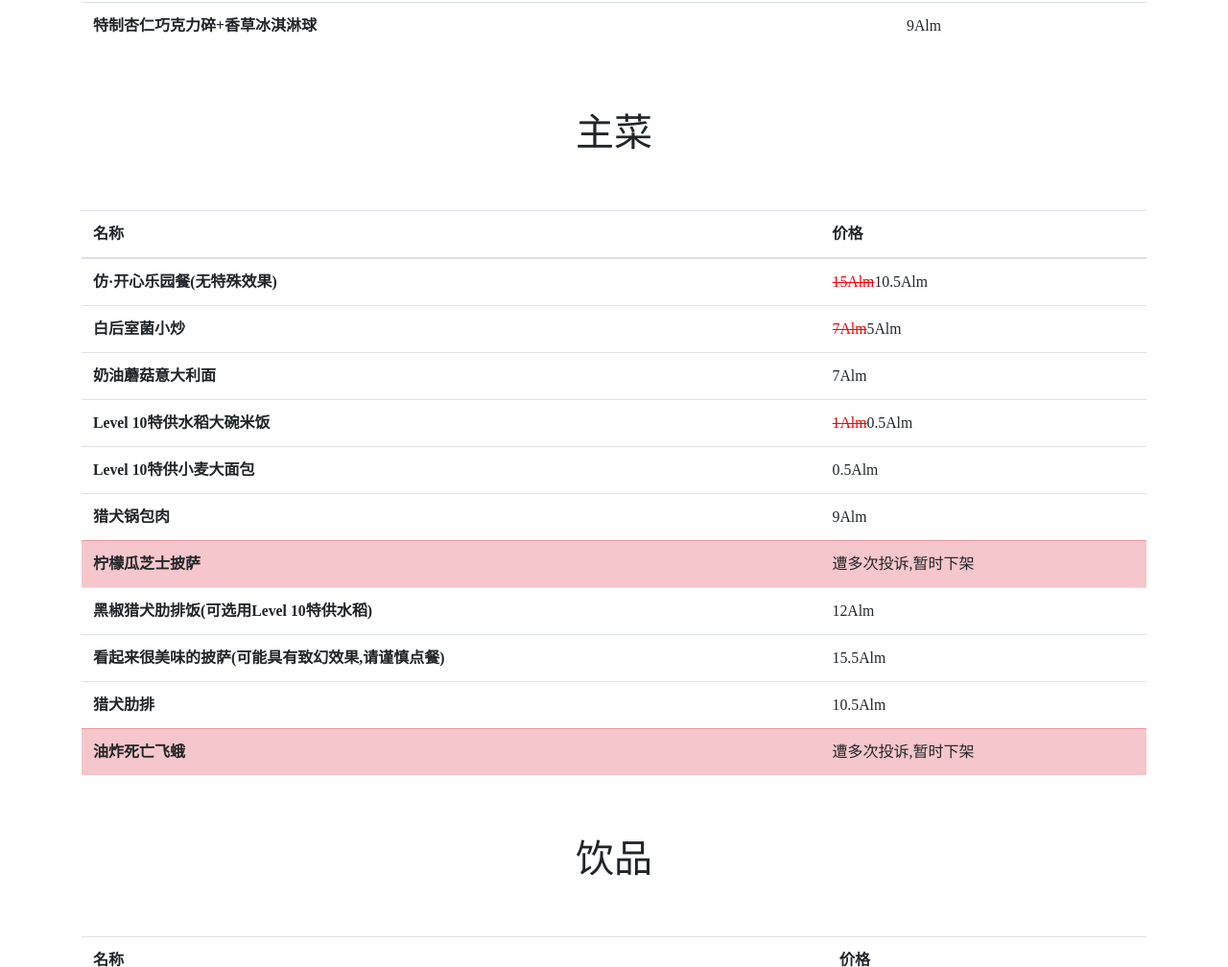
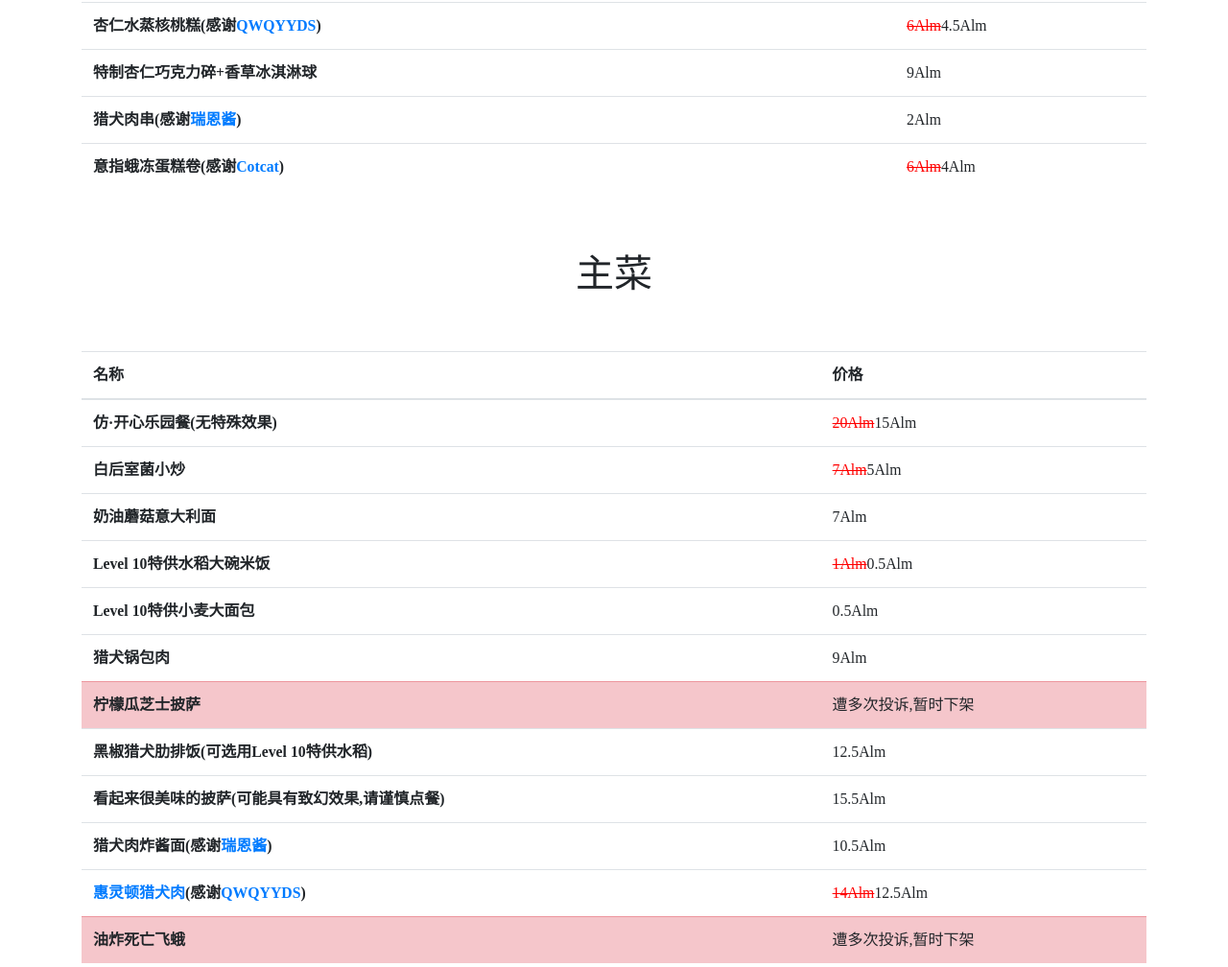
Before and after one commit to Caviar-X/bip, a plain HTML site: page domains/ly-diner.cn.br/menu.html in a window 1280 px wide. Shown: the part 784-1792 px from the top of the page at 96% size. Drawn offline with nearby package versions, Linux system fonts and the light colour scheme.

Commit message:
modify menu.html

```diff
--- a/domains/ly-diner.cn.br/menu.html
+++ b/domains/ly-diner.cn.br/menu.html
@@ -26,10 +26,10 @@
   <br>
   <br>
   <p class="text-info text-center">1Alm = 1瓶杏仁水</p>
-  <p class="text-sucess text-center">更多的菜品，更多的套餐，需要大家<a href="https://backrooms.fandom.com/zh/f/p/4400000000000074754"
+  <p class="text-sucess text-center">更多的菜品，更多的套餐，需要大家<a href="https://backrooms.fandom.com/zh/f/p/4400000000000074778"
       target="_blank">集思广益</a></p>
   <div class="container">
-    <h1 class="text-center">餐前小食</h1>
+    <h1 class="text-center">小食</h1>
     <br>
     <br>
     <table class="table table-hover">
@@ -71,8 +71,20 @@
           <td>1.5Alm</td>
         </tr>
         <tr>
+          <th>杏仁水蒸核桃糕(感谢<a href="https://backrooms.fandom.com/zh/f/u/51943462" target="_blank">QWQYYDS</a>)</th>
+          <td><s style="color: red;">6Alm</s>4.5Alm</td>
+        </tr>
+        <tr>
           <th>特制杏仁巧克力碎+香草冰淇淋球</th>
           <td>9Alm</td>
+        </tr>
+        <tr>
+          <th>猎犬肉串(感谢<a href="https://backrooms.fandom.com/zh/f/u/52107058" target="_blank">瑞恩酱</a>)</th>
+          <td>2Alm</td>
+        </tr>
+        <tr>
+          <th>意指蛾冻蛋糕卷(感谢<a href="https://backrooms.fandom.com/zh/f/u/52571739" target="_blank">Cotcat</a>)</th>
+          <td><s style="color: red;">6Alm</s>4Alm</td>
         </tr>
       </tbody>
     </table>
@@ -89,7 +101,7 @@
       <tbody>
         <tr>
           <th>仿·开心乐园餐(无特殊效果)</th>
-          <td><s style="color: red;">15Alm</s>10.5Alm</td>
+          <td><s style="color: red;">20Alm</s>15Alm</td>
         </tr>
         <tr>
           <th>白后室菌小炒</th>
@@ -117,15 +129,22 @@
         </tr>
         <tr>
           <th>黑椒猎犬肋排饭(可选用Level 10特供水稻)</th>
-          <td>12Alm</td>
+          <td>12.5Alm</td>
         </tr>
         <tr>
           <th>看起来很美味的披萨(可能具有致幻效果,请谨慎点餐)</th>
           <td>15.5Alm</td>
         </tr>
+
         <tr>
-          <th>猎犬肋排</th>
+          <th>猎犬肉炸酱面(感谢<a href="https://backrooms.fandom.com/zh/f/u/52107058" target="_blank">瑞恩酱</a>)</th>
           <td>10.5Alm</td>
+        </tr>
+        <tr>
+          <th><a href="https://backrooms.fandom.com/zh/f/p/4400000000000074778/r/4400000000000275626"
+              target="_blank">惠灵顿猎犬肉</a>(感谢<a href="https://backrooms.fandom.com/zh/f/u/51943462"
+              target="_blank">QWQYYDS</a>)</th>
+          <td><s style="color: red;">14Alm</s>12.5Alm</td>
         </tr>
         <tr class="table-danger">
           <th>油炸死亡飞蛾</th>
@@ -181,6 +200,11 @@
         飞蛾麻糬(5个) + 奶油蘑菇意大利面 + 凯米克汽水
         <span class="badge badge-primary badge-pill"><s style="color: red;">13Alm</s>9Alm</span>
       </li>
+      <li class="list-group-item d-flex justify-content-between align-items-center">
+        创作者单人套餐(以上感谢人员该套餐打七折):<br>
+        意指蛾冻蛋糕卷/3串猎犬肉串 + 猎犬肉炸酱面/惠灵顿猎犬肉 + (天空瓶+腰果水)
+        <span class="badge badge-primary badge-pill"><s style="color: red;">23.5Alm</s>17Alm</span>
+      </li>
     </ul>
   </div>
   </div>
```
